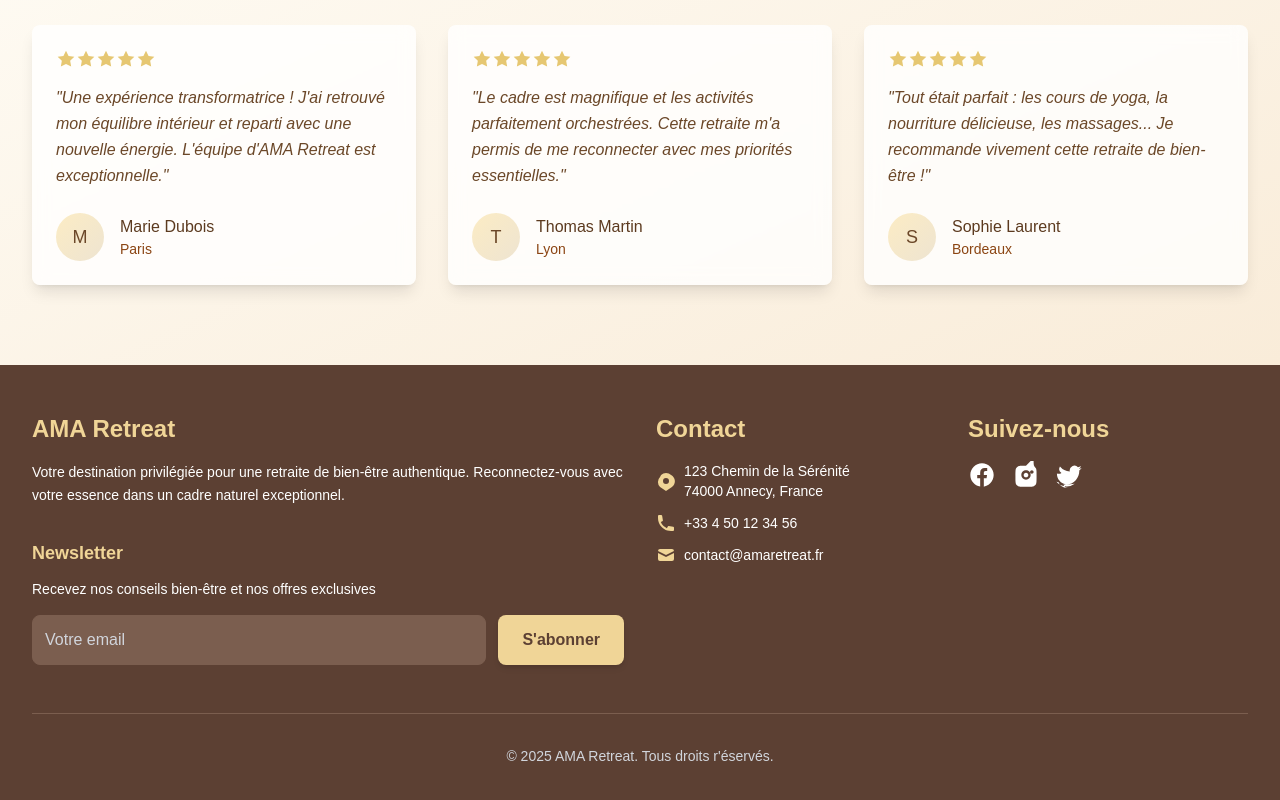
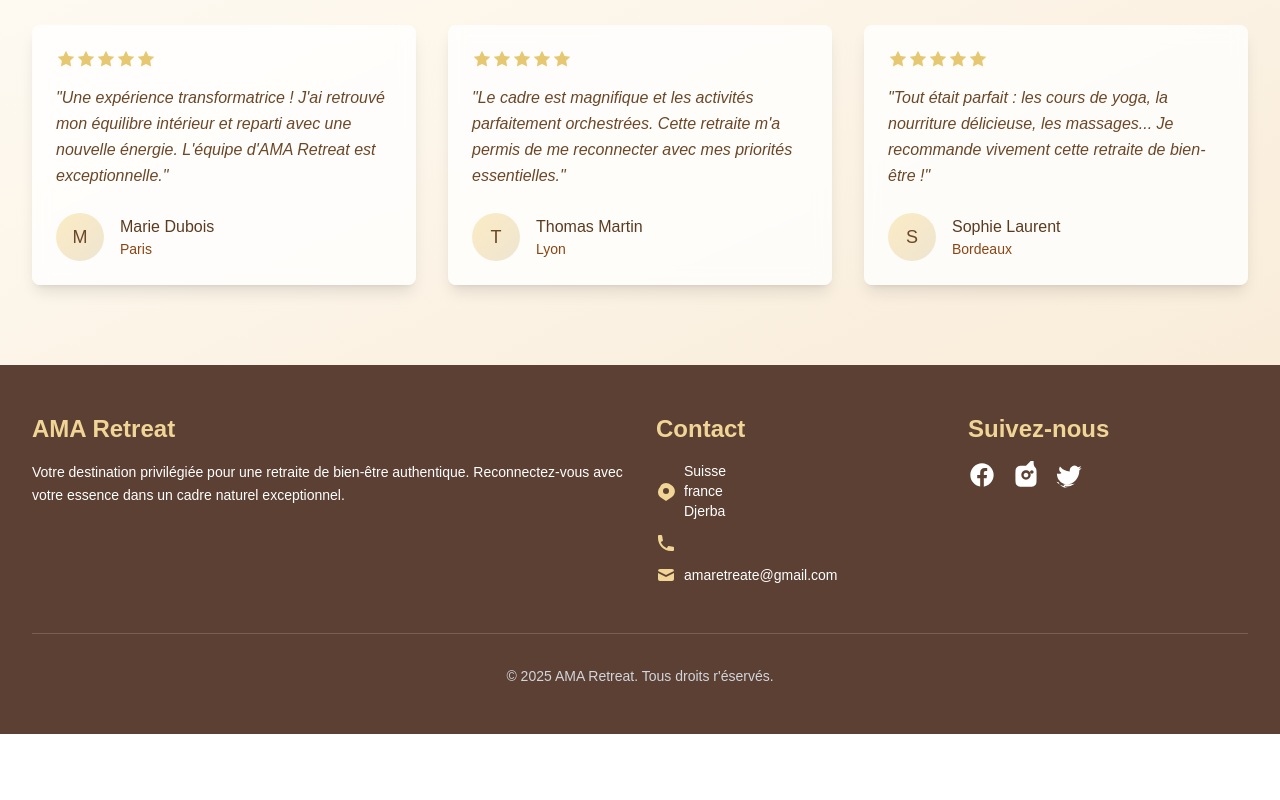
Before and after one commit to NawresAbid/Ama-Retreat, a Next.js app: page / in a window 1280 px wide. Shown: the part 3794-4594 px from the top of the page. After the commit the page ends 4528 px from the top, so only its background shows below. Built offline with nearby package versions, Linux system fonts and the light colour scheme; no server answers; the database is empty.

Commit message:
Update Footer

```diff
--- a/components/Footer.tsx
+++ b/components/Footer.tsx
@@ -11,7 +11,7 @@ const Footer = () => {
             Votre destination privilégiée pour une retraite de bien-être authentique. Reconnectez-vous avec votre essence dans un cadre naturel exceptionnel.
           </p>
 
-          {/* Newsletter Section */}
+          {/* Newsletter Section
           <div className="mt-8">
             <h4 className="text-lg font-semibold mb-3 text-[#F0D597]">Newsletter</h4>
             <p className="text-sm mb-4">
@@ -28,6 +28,7 @@ const Footer = () => {
               </button>
             </div>
           </div>
+          */}
         </div>
 
         {/* Contact Section */}
@@ -38,20 +39,22 @@ const Footer = () => {
               <svg className="w-5 h-5 mr-2 text-[#F0D597]" fill="currentColor" viewBox="0 0 20 20">
                 <path fillRule="evenodd" d="M5.05 4.05a7 7 0 0110.049 0A7 7 0 0115.95 15.95L10 20l-5.95-4.05a7 7 0 010-10.049zM10 13a3 3 0 100-6 3 3 0 000 6z" clipRule="evenodd" />
               </svg>
-              123 Chemin de la Sérénité<br/>74000 Annecy, France
+             Suisse<br/>
+             france<br/>
+             Djerba
             </li>
             <li className="flex items-center">
               <svg className="w-5 h-5 mr-2 text-[#F0D597]" fill="currentColor" viewBox="0 0 20 20">
                 <path d="M2 3a1 1 0 011-1h2.153a1 1 0 01.986.836l.74 4.435a1 1 0 01-.54 1.06l-1.548.774a11.037 11.037 0 006.105 6.105l.774-1.548a1 1 0 011.06-.54l4.435.74a1 1 0 01.836.986V17a1 1 0 01-1 1h-2C7.82 18 2 12.18 2 5V3z" />
               </svg>
-              +33 4 50 12 34 56
+
             </li>
             <li className="flex items-center">
               <svg className="w-5 h-5 mr-2 text-[#F0D597]" fill="currentColor" viewBox="0 0 20 20">
                 <path d="M2.003 5.884L10 9.882l7.997-3.998A2 2 0 0016 4H4a2 2 0 00-1.997 1.884z" />
                 <path d="M18 8.118l-8 4-8-4V14a2 2 0 002 2h12a2 2 0 002-2V8.118z" />
               </svg>
-              contact@amaretreat.fr
+           amaretreate@gmail.com
             </li>
           </ul>
         </div>
```
